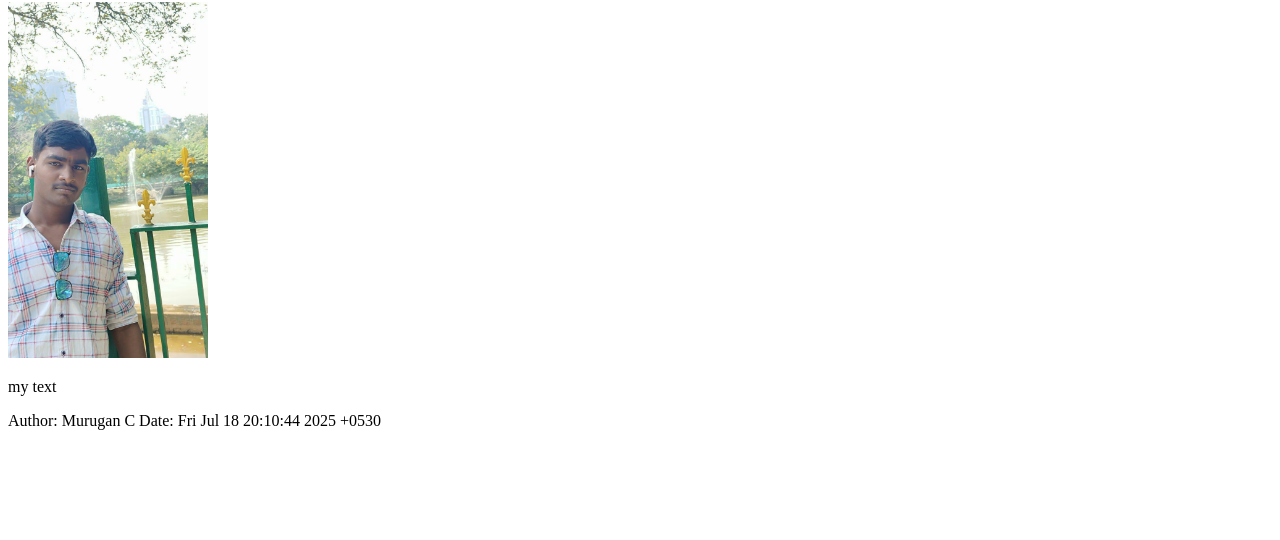
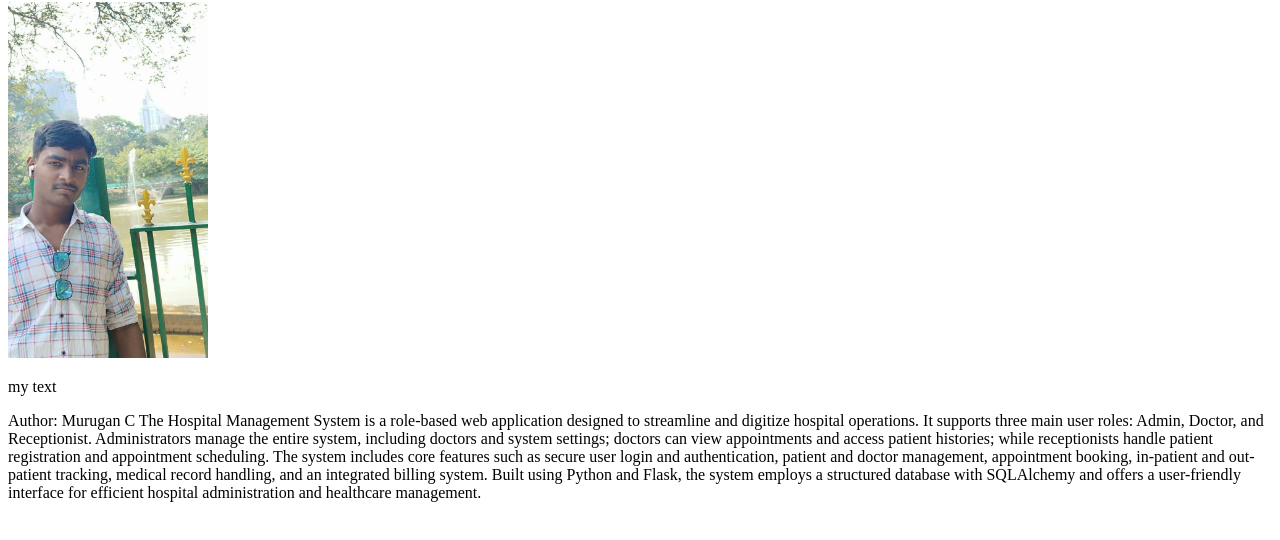
Before and after one commit to Murugan-cs-dev/New-folder, a plain HTML site: page index.html in a window 1280 px wide. Shown: the part 136-676 px from the top of the page. Drawn offline with Linux system fonts and the light colour scheme.

Commit message:
add new para

```diff
--- a/index.html
+++ b/index.html
@@ -11,6 +11,14 @@
     <img width="200px" src="IMG_20231126_205457_338.jpg" alt="">
     <p>my text</p>
     <p>Author: Murugan C <murugan.dev.cs@gmail.com>
-Date:   Fri Jul 18 20:10:44 2025 +0530</p>
+The Hospital Management System is a role-based web application designed to streamline and digitize hospital operations.
+ It supports three main user roles: Admin, Doctor, and Receptionist. Administrators manage the entire system,
+  including doctors and system settings; doctors can view appointments and access patient histories;
+   while receptionists handle patient registration and appointment scheduling.
+   The system includes core features such as secure user login and authentication, patient and doctor management,
+   appointment booking, in-patient and out-patient tracking, medical record handling, and an integrated billing system.
+    Built using Python and Flask, the system employs a structured database with SQLAlchemy and offers a user-friendly
+     interface for efficient hospital administration and healthcare management.
+</p>
 </body>
 </html>
```
